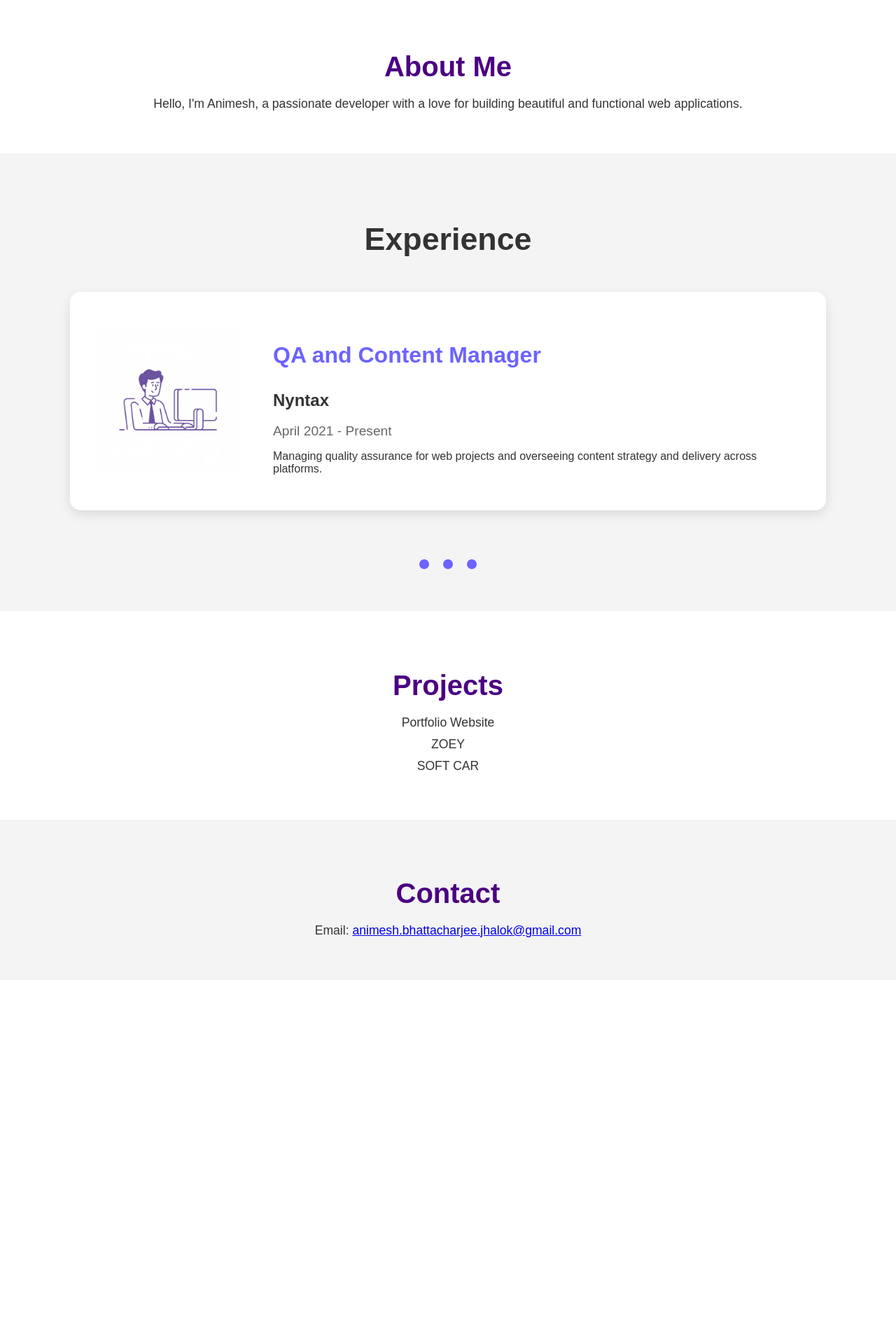
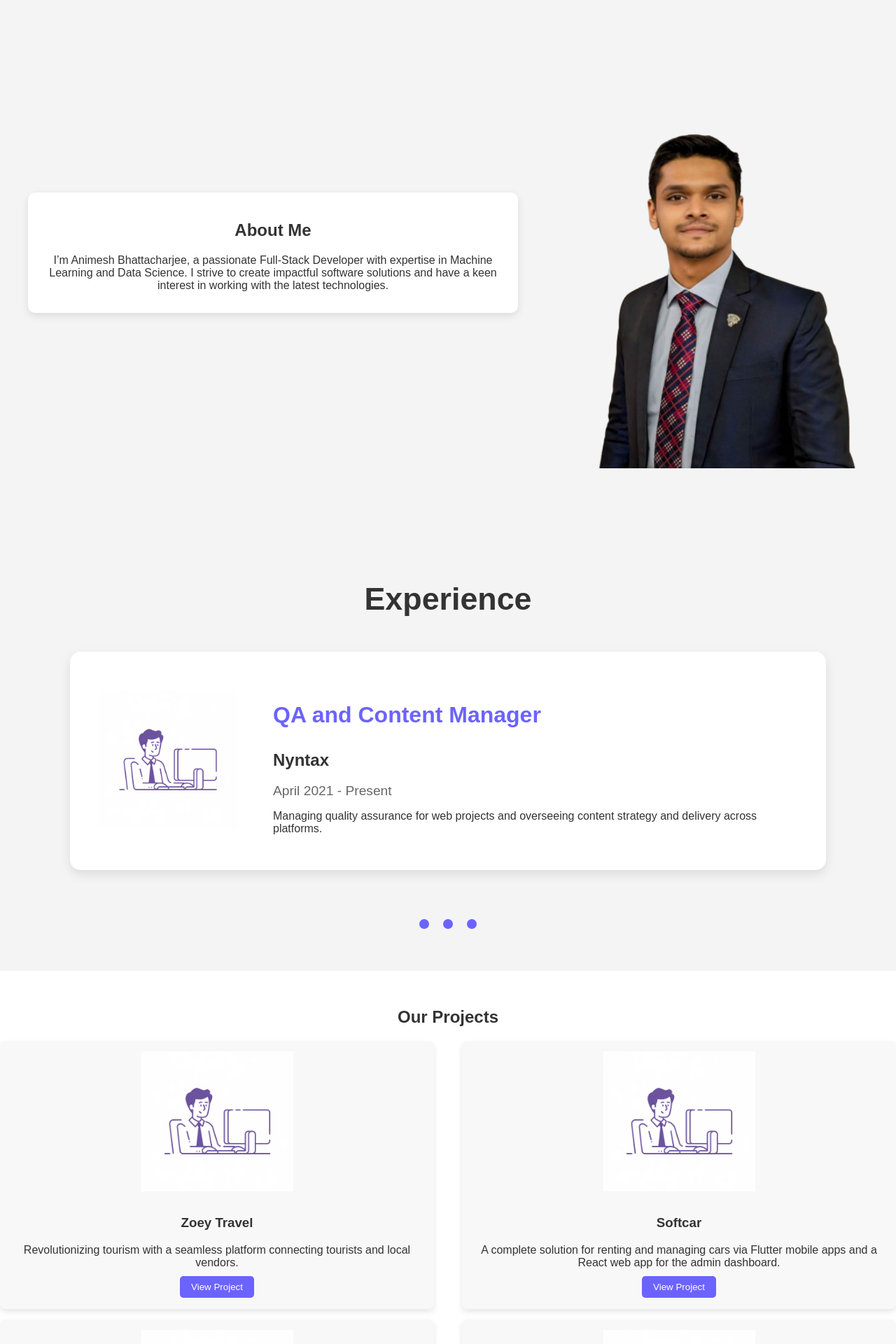
Before and after one commit to Animesh6096/Portfilio, a React (Create React App) app in the folder my-portfolio/: page / in a window 1280 px wide. Shown: the part 700-2620 px from the top of the page at 70% size. Before the commit the page ends 2100 px from the top, so only its background shows below. Built offline with nearby package versions, Linux system fonts and the light colour scheme.

Commit message:
about, contact, projects updated

```diff
--- a/my-portfolio/package.json
+++ b/my-portfolio/package.json
@@ -9,9 +9,9 @@
     "express": "^4.21.0",
     "react": "^18.3.1",
     "react-dom": "^18.3.1",
+    "react-icons": "^5.3.0",
     "react-scripts": "^5.0.1",
-    "web-vitals": "^2.1.4",
-    "webpack-dev-server": "^5.1.0"
+    "web-vitals": "^2.1.4"
   },
   "scripts": {
     "start": "react-scripts start",
--- a/my-portfolio/src/components/About.css
+++ b/my-portfolio/src/components/About.css
@@ -1,15 +1,46 @@
-.about {
+/* About Section */
+.about-section {
+  padding: 60px 20px;
+  background-color: #f4f4f4;
   text-align: center;
-  padding: 50px;
-  background-color: #fff;
 }
 
-.about h2 {
-  color: #4B0082;
-  font-size: 2.5rem;
+.about-content {
+  display: flex;
+  justify-content: center;
+  align-items: center;
+  max-width: 1200px;
+  margin: 0 auto;
+  flex-wrap: wrap; /* Allow for responsive behavior */
 }
 
-.about p {
-  color: #333;
-  font-size: 1.1rem;
+.about-text {
+  flex: 1;
+  background-color: white;
+  border-radius: 10px;
+  padding: 20px;
+  box-shadow: 0 4px 12px rgba(0, 0, 0, 0.1);
+  margin-right: 20px; /* Space between text and image */
+  transition: transform 0.3s ease; /* Hover effect */
 }
+
+.about-text:hover {
+  transform: translateY(-5px); /* Slight lift effect on hover */
+}
+
+.about-image {
+  flex: 0 1 40%; /* Image takes up 40% of the container */
+  position: relative; /* For positioning the image */
+  margin-top: -20px; /* Adjust the position lower */
+}
+
+.about-image img {
+  width: 100%; /* Full width of the container */
+  height: auto; /* Maintain aspect ratio */
+  border-radius: 10px;
+  transition: transform 0.3s ease; /* Hover effect for image */
+}
+
+.about-image img:hover {
+  transform: scale(1.05); /* Slight zoom effect on hover */
+}
--- a/my-portfolio/src/components/About.js
+++ b/my-portfolio/src/components/About.js
@@ -1,11 +1,25 @@
 import React from 'react';
-import './About.css'; // Import the CSS file for styling
+import './About.css';
+import animeshImage from '../assets/Animesh1.png'; // Ensure this path is correct
+import { useScrollAnimation } from '../hooks/useScrollAnimation'; // Import the custom hook
 
 const About = () => {
+  useScrollAnimation(); // Use the hook to trigger animations
+
   return (
-    <section id="about" className="section about">
-      <h2>About Me</h2>
-      <p>Hello, I'm Animesh, a passionate developer with a love for building beautiful and functional web applications.</p>
+    <section id="about" className="about-section">
+      <div className="about-content">
+        <div className="about-text animate-on-scroll">
+          <h2>About Me</h2>
+          <p>
+            I’m Animesh Bhattacharjee, a passionate Full-Stack Developer with expertise in Machine Learning and Data Science.
+            I strive to create impactful software solutions and have a keen interest in working with the latest technologies.
+          </p>
+        </div>
+        <div className="about-image animate-on-scroll">
+          <img src={animeshImage} alt="Animesh Bhattacharjee" />
+        </div>
+      </div>
     </section>
   );
 };
--- a/my-portfolio/src/components/Contact.css
+++ b/my-portfolio/src/components/Contact.css
@@ -1,15 +1,92 @@
-.contact {
+/* Contact Section */
+.contact-section {
+  padding: 60px 20px;
+  background-color: #f4f4f4;
   text-align: center;
-  padding: 50px;
-  background-color: #f4f4f4;
 }
 
-.contact h2 {
-  color: #4B0082;
-  font-size: 2.5rem;
+.contact-content {
+  background-color: #e6e6e6; /* Card background */
+  border-radius: 20px; /* Rounded corners */
+  padding: 40px; /* Padding for the card */
+  box-shadow: 0 4px 12px rgba(0, 0, 0, 0.1); /* Shadow for card effect */
+  max-width: 1200px; /* Match the width of the Hero section */
+  margin: 0 auto; /* Center the card */
 }
 
-.contact p {
+/* Title styles */
+.contact-section h2 {
+  font-size: 2.5rem;
+  margin-bottom: 40px;
   color: #333;
+  position: relative;
+  display: inline-block;
+  background: linear-gradient(to right, #6c63ff, #8b74ff);
+  -webkit-background-clip: text;
+  background-clip: text;
+  color: transparent;
+}
+
+/* Introduction text */
+.contact-intro {
+  font-size: 1.2rem;
+  color: #666;
+  margin-bottom: 30px;
+}
+
+/* Contact info container */
+.contact-info {
+  display: flex;
+  justify-content: center;
+  flex-wrap: wrap;
+  gap: 20px;
+}
+
+/* Each contact item */
+.contact-item {
+  display: flex;
+  align-items: center;
+  background-color: white;
+  border-radius: 8px;
+  padding: 15px 25px;
+  box-shadow: 0 4px 12px rgba(0, 0, 0, 0.1);
+  transition: transform 0.3s ease, box-shadow 0.3s ease;
+  flex: 1 1 250px; /* Allow items to grow and shrink, and set a minimum width */
+  max-width: 300px; /* Max width for contact items */
+}
+
+/* Contact icon styling */
+.contact-icon {
+  color: #6c63ff;
+  font-size: 1.5rem;
+  margin-right: 15px;
+}
+
+/* Links inside contact items */
+.contact-item a {
   font-size: 1.1rem;
+  color: #333;
+  text-decoration: none;
+  transition: color 0.3s ease;
 }
+
+.contact-item:hover {
+  transform: scale(1.05); /* Slight zoom on hover */
+  box-shadow: 0 6px 16px rgba(0, 0, 0, 0.15);
+}
+
+.contact-item a:hover {
+  color: #6c63ff; /* Link color changes on hover */
+}
+
+/* Fade-in animation */
+.animate-on-scroll {
+  opacity: 0;
+  transform: translateY(50px);
+  transition: opacity 0.6s ease, transform 0.6s ease;
+}
+
+.animated {
+  opacity: 1;
+  transform: translateY(0);
+}
--- a/my-portfolio/src/components/Contact.js
+++ b/my-portfolio/src/components/Contact.js
@@ -1,12 +1,68 @@
-import React from 'react';
-import './Contact.css'; // Create this CSS file for styling
+import React, { useEffect } from 'react';
+import './Contact.css';
+import { FaPhone, FaEnvelope, FaLinkedin, FaGithub, FaFacebook } from 'react-icons/fa';
+import animeshImage from '../assets/Animesh1.png'; // Adjust the path if needed
 
 const Contact = () => {
+  // Apply scroll animation using Intersection Observer
+  useEffect(() => {
+    const sections = document.querySelectorAll('.animate-on-scroll');
+    const observer = new IntersectionObserver((entries) => {
+      entries.forEach(entry => {
+        if (entry.isIntersecting) {
+          entry.target.classList.add('animated'); // Add 'animated' class when in view
+        } else {
+          entry.target.classList.remove('animated'); // Remove 'animated' class when out of view (optional)
+        }
+      });
+    });
+
+    sections.forEach(section => {
+      observer.observe(section);
+    });
+
+    return () => {
+      sections.forEach(section => {
+        observer.unobserve(section);
+      });
+    };
+  }, []);
+
   return (
-    <section id="contact" className="section contact">
-      <h2>Contact</h2>
-      <p>Email: <a href="mailto:animesh.bhattacharjee.jhalok@gmail.com">animesh.bhattacharjee.jhalok@gmail.com</a></p>
-      {/* You can add more contact information or a contact form here */}
+    <section id="contact" className="contact-section animate-on-scroll">
+      <div className="contact-content">
+        <h2 className="animate-on-scroll">Get In Touch</h2>
+        <p className="contact-intro animate-on-scroll">
+          Feel free to reach out to me through any of the channels below.
+        </p>
+
+        <div className="contact-info animate-on-scroll">
+          <div className="contact-item">
+            <FaPhone className="contact-icon" />
+            <a href="tel:+8801781836541">+8801781836541</a>
+          </div>
+          <div className="contact-item">
+            <FaEnvelope className="contact-icon" />
+            <a href="mailto:animesh.bhattacharjee@g.bracu.ac.bd">Academic Mail</a>
+          </div>
+          <div className="contact-item">
+            <FaEnvelope className="contact-icon" />
+            <a href="mailto:animesh.bhattacharjee.jhalok@gmail.com">Business Mail</a>
+          </div>
+          <div className="contact-item">
+            <FaLinkedin className="contact-icon" />
+            <a href="https://www.inkedin.com/in/animesh-bhattacharjee-jhalok/" target="_blank" rel="noopener noreferrer">LinkedIn</a>
+          </div>
+          <div className="contact-item">
+            <FaGithub className="contact-icon" />
+            <a href="https://github.com/Animesh6096" target="_blank" rel="noopener noreferrer">GitHub</a>
+          </div>
+          <div className="contact-item">
+            <FaFacebook className="contact-icon" />
+            <a href="https://www.facebook.com/animeshbhattacharjee6096" target="_blank" rel="noopener noreferrer">Facebook</a>
+          </div>
+        </div>
+      </div>
     </section>
   );
 };
--- a/my-portfolio/src/components/Projects.css
+++ b/my-portfolio/src/components/Projects.css
@@ -1,21 +1,57 @@
-.projects {
+/* Projects.css */
+
+.projects-section {
+    padding: 2rem 0;
     text-align: center;
-    padding: 50px;
-    background-color: #fff;
-}
+  }
 
-.projects h2 {
-    color: #4B0082;
-    font-size: 2.5rem;
-}
+  .projects-container {
+    display: flex;
+    flex-wrap: wrap;
+    justify-content: space-between; /* This will create space between cards */
+    gap: 15px; /* Add some space between the cards */
+  }
 
-.projects ul {
-    list-style-type: none; /* Remove default bullet points */
-    padding: 0;
-}
+  .project-card {
+    flex: 0 1 calc(50% - 20px); /* 2 cards per row with space */
+    background-color: #f8f8f8;
+    border-radius: 8px;
+    box-shadow: 0 4px 8px rgba(0, 0, 0, 0.1);
+    overflow: hidden;
+    transition: transform 0.3s ease; /* Hover effect */
+  }
 
-.projects li {
-    color: #333;
-    font-size: 1.1rem;
-    margin: 10px 0; /* Space between projects */
-}
+  .project-card:hover {
+    transform: translateY(-5px); /* Slight lift effect on hover */
+  }
+
+  .image-container {
+    padding-top: 15px; /* Space from the top */
+    display: flex;
+    justify-content: center; /* Center the image */
+  }
+
+  .project-image {
+    width: 35%; /* Adjust the width of the image to fit better */
+    height: auto; /* Maintain aspect ratio */
+    max-height: 200px; /* Set a maximum height for the image */
+    object-fit: cover; /* Crop the image to fill the space */
+  }
+
+  .project-content {
+    padding: 1rem;
+  }
+
+  .view-project-btn {
+    background-color: #6c63ff;
+    color: white;
+    border: none;
+    border-radius: 5px;
+    padding: 0.5rem 1rem;
+    cursor: pointer;
+    transition: background-color 0.3s ease;
+  }
+
+  .view-project-btn:hover {
+    background-color: #5a54d8; /* Darker shade on hover */
+  }
--- a/my-portfolio/src/components/Projects.js
+++ b/my-portfolio/src/components/Projects.js
@@ -1,16 +1,63 @@
 import React from 'react';
-import './Projects.css'; // Create this CSS file for styling
+import './Projects.css';
+import { useScrollAnimation } from '../hooks/useScrollAnimation'; // Import the custom hook
+
+const projects = [
+  {
+    id: 1,
+    title: 'Zoey Travel',
+    description: 'Revolutionizing tourism with a seamless platform connecting tourists and local vendors.',
+    link: '#', // Update with actual project link
+    image: require('../assets/office_work.jpeg'), // Update with actual image path
+  },
+  {
+    id: 2,
+    title: 'Softcar',
+    description: 'A complete solution for renting and managing cars via Flutter mobile apps and a React web app for the admin dashboard.',
+    link: '#', // Update with actual project link
+    image: require('../assets/office_work.jpeg'), // Update with actual image path
+  },
+  {
+    id: 3,
+    title: 'Project 3',
+    description: 'Description for Project 3.',
+    link: '#', // Update with actual project link
+    image: require('../assets/office_work.jpeg'), // Update with actual image path
+  },
+  {
+    id: 4,
+    title: 'Project 4',
+    description: 'Description for Project 4.',
+    link: '#', // Update with actual project link
+    image: require('../assets/office_work.jpeg'), // Update with actual image path
+  },
+];
 
 const Projects = () => {
+  useScrollAnimation(); // Use the hook to trigger animations
+
   return (
-    <section id="projects" className="section projects">
-      <h2>Projects</h2>
-      <ul>
-        <li>Portfolio Website</li>
-        <li>ZOEY</li>
-        <li>SOFT CAR</li>
-      </ul>
-      {/* You can add more project details or links here */}
+    <section id="projects" className="projects-section">
+      <h2 className="animate-on-scroll">Our Projects</h2>
+      <div className="projects-container animate-on-scroll">
+        {projects.map((project) => (
+          <div key={project.id} className="project-card">
+            <div className="image-container">
+              <img src={project.image} alt={project.title} className="project-image" />
+            </div>
+            <div className="project-content">
+              <h3>{project.title}</h3>
+              <p>{project.description}</p>
+              <button
+                className="view-project-btn"
+                onClick={() => window.location.href = project.link}
+              >
+                View Project
+              </button>
+            </div>
+          </div>
+        ))}
+      </div>
     </section>
   );
 };
```
Also changed, not shown: 1 other file (tests, documents, lock files or other folders).
